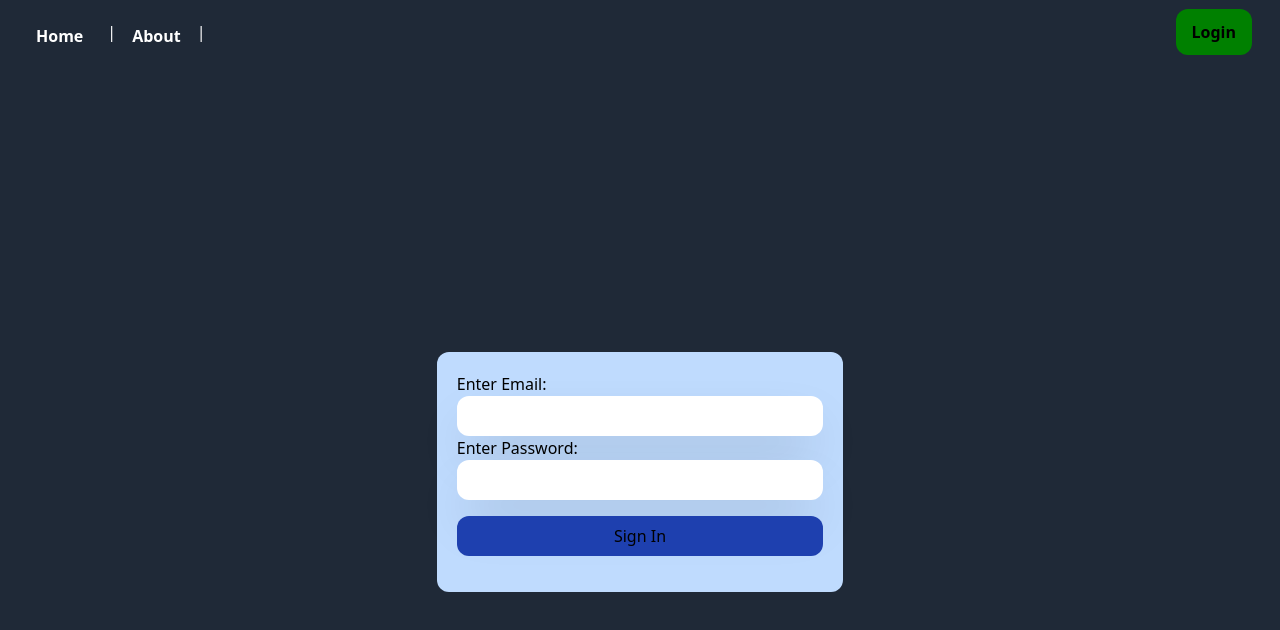
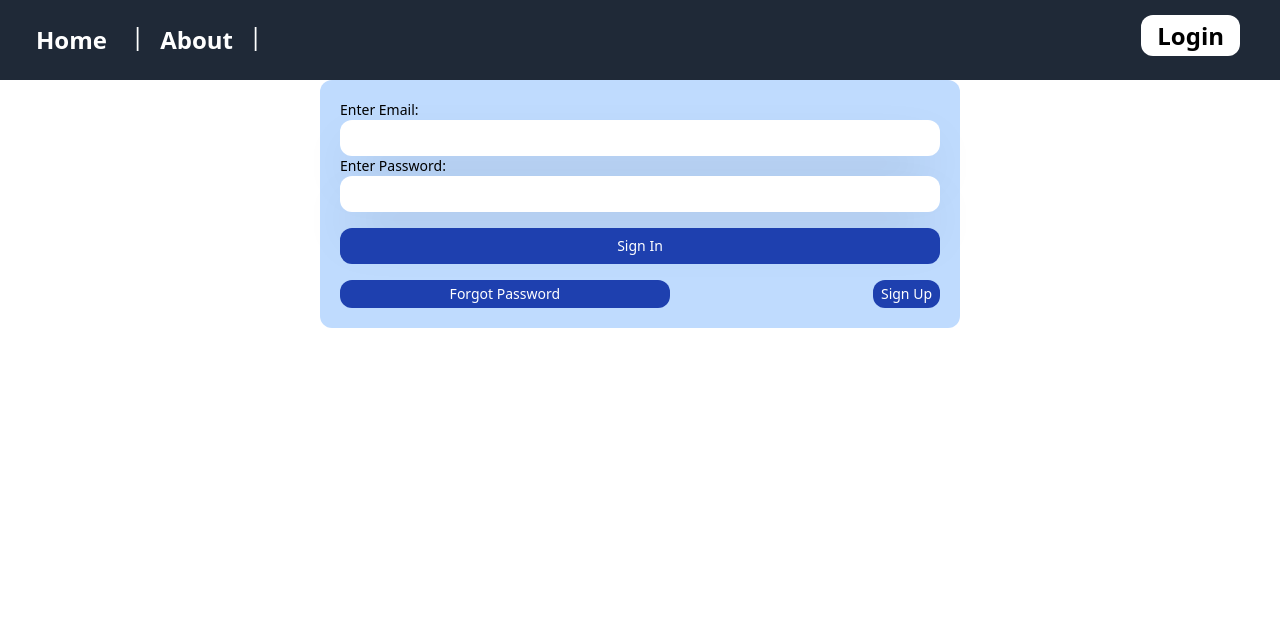
Before and after one commit to AkumuJey/healthbio, a Vue app: page /login in a window 1280 px wide. Shown: the top 630 px of the page. Built offline with nearby package versions, Linux system fonts and the light colour scheme.

Commit message:
Login display

```diff
--- a/src/App.vue
+++ b/src/App.vue
@@ -1,9 +1,9 @@
 <template>
     <div>
-      <nav class="bg-gray-800 text-white text-center p-5 sticky top-0 w-screen flex flex-row">
+      <nav class="bg-gray-800 text-2xl text-white text-center p-5 sticky top-0 w-screen flex flex-row">
         <router-link :to="{ name: 'home' }" class="font-bold mr-2 px-4 py-1 rounded-xl" >Home</router-link> |
         <router-link :to="{ name: 'about' }" class="font-bold mx-2 px-2 py-1 rounded-xl">About</router-link> |
-        <button class="fixed right-5 mx-2"><router-link :to="{ name: 'login' }" class="font-bold px-4 py-3 rounded-xl">Login</router-link> </button>
+        <button class="fixed right-5 mx-10 sm:mx-5"><router-link :to="{ name: 'login' }" class="font-bold px-4 py-1 rounded-xl">Login</router-link> </button>
       </nav>
       <router-view />
     </div>
@@ -17,13 +17,10 @@ export default {
   },
   data() {
     return{
-      login: true
     }
   },
   methods: {
-    loginSuccess() {
-      return this.login = false
-    }
+
   }
 }
 </script>
@@ -37,7 +34,7 @@ nav a.router-link-exact-active {
 }
 nav button a.router-link-exact-active {
   color: black;
-  background: green;
+  background: white;
 }
 
 </style>
--- a/src/views/AboutView.vue
+++ b/src/views/AboutView.vue
@@ -1,7 +1,7 @@
 <template>
-    <div class="">
-     <div v-for="i in body" :key="i.id" class="bg-blue-200 p-5 mt-5 rounded-xl w-2/3 mx-auto shadow-md">
-       <h1 class="text-center font-bold">{{ i.title }}</h1>
+    <div class="w-full h-full bg-blue-200 sm:bg-white grid place-content-evenly place-items-center">
+     <div v-for="i in body" :key="i.id" class="bg-blue-200 p-5 mt-5 rounded-xl w-4/5 sm:w-1/2 shadow-md">
+       <h1 class="text-center text-xl font-bold">{{ i.title }}</h1>
        <p>{{ i.content}}</p>
      </div>
     </div>
--- a/src/views/HomeView.vue
+++ b/src/views/HomeView.vue
@@ -1,6 +1,6 @@
 <template>
- <div class="">
-  <div v-for="i in body" :key="i.id" class="bg-blue-200 p-5 mt-5 rounded-xl w-2/3 mx-auto shadow-md">
+ <div class="w-full">
+  <div v-for="i in body" :key="i.id" class="bg-blue-200 p-5 mt-5 rounded-xl w-3/4 mx-auto shadow-md">
     <h1 class="text-center font-bold">{{ i.title }}</h1>
     <p>{{ i.content}}</p>
   </div>
@@ -26,5 +26,7 @@ const body = ref([
 </script>
 
 <style>
-
+* {
+    box-sizing: border-box;
+}
 </style>
--- a/src/views/Login.vue
+++ b/src/views/Login.vue
@@ -1,12 +1,16 @@
 <template>
-    <div class="p-5 grid place-content-center h-screen w-screen bg-gray-800">
-        <div class="w-72 sm:w-1/2 rounded-3xl sm:mx-auto">
+    <div class="grid h-full w-full bg-white">
+        <div class="w-inline-grid sm:w-1/2 mx-auto rounded-3xl text-sm">
           <form action="#" class="bg-blue-200 p-5 rounded-xl">
             <label for="email" class="">Enter Email:</label>
             <input type="email" name="email" id="email" class="w-full rounded-xl shadow-2xl focus:outline-none p-2">
             <label for="password" class="">Enter Password:</label>
             <input type="password" name="password" id="password" class="w-full rounded-xl shadow-2xl focus:outline-none p-2">
-            <button type="submit" class="bg-blue-800 p-2 w-full my-4 rounded-xl">Sign In</button>
+            <button type="submit" class="bg-blue-800 hover:bg-blue-600 p-2 w-full my-4 rounded-xl text-white">Sign In</button>
+            <div class="grid grid-flow-col text-white">
+              <button class="bg-blue-800 hover:bg-blue-600 px-2 py-1 rounded-xl self-start">Forgot Password</button>
+              <button class="bg-blue-800 hover:bg-blue-600 px-2 py-1 rounded-xl place-self-end">Sign Up</button>
+            </div>
           </form>
         </div>
     </div>
```
